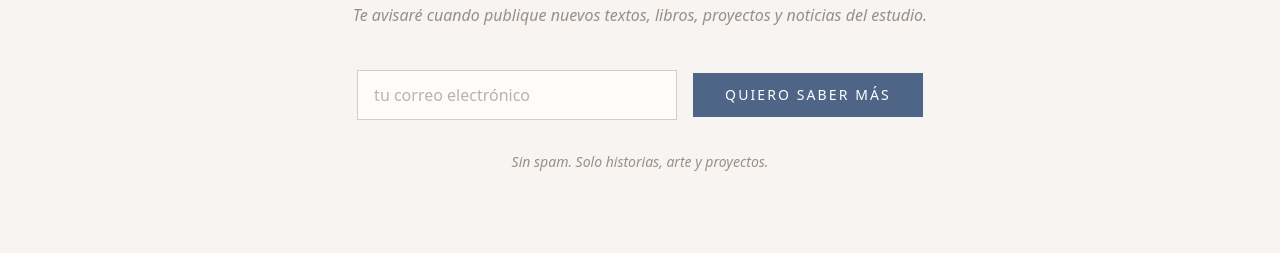
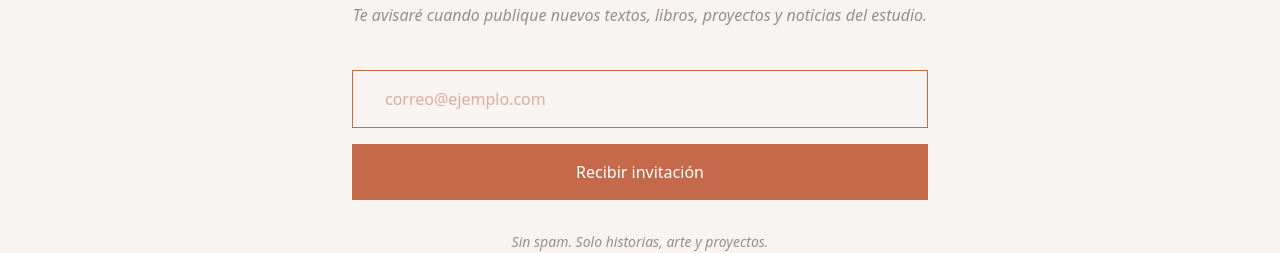
Before and after one commit to dpamely-art/estudio-daniela-pamely, a Next.js app: page /escritura in a window 1280 px wide. Shown: the part 939-1192 px from the top of the page. Built offline with nearby package versions, Linux system fonts and the light colour scheme.

Commit message:
Configura redirección de gracias para escritura

```diff
--- a/app/escritura/page.tsx
+++ b/app/escritura/page.tsx
@@ -156,19 +156,13 @@ export default function Escritura() {
           <form
   action="https://formsubmit.co/dpev.arq@gmail.com"
   method="POST"
-  className="
-    flex
-    flex-col
-    md:flex-row
-    gap-4
-    justify-center
-    items-center
-  "
+  className="flex flex-col gap-4"
 >
+
   <input
     type="hidden"
     name="_subject"
-  value="Nuevo contacto - Puerta Escritura"
+    value="Nueva solicitud de invitación - Escritura"
   />
 
   <input
@@ -179,49 +173,44 @@ export default function Escritura() {
 
   <input
     type="hidden"
+    name="_next"
+    value="https://www.estudiodanielapamely.com/gracias"
+  />
+
+  <input
+    type="hidden"
     name="_template"
     value="table"
   />
 
   <input
-  type="hidden"
-  name="_next"
-  value="https://www.estudiodanielapamely.com/escritura"
-/>
-            <input
     type="email"
     name="email"
-              placeholder="tu correo electrónico"
+    required
+    placeholder="correo@ejemplo.com"
     className="
       w-full
-                md:w-80
-                px-4
-                py-3
       border
-                border-[#d6ccc5]
-                bg-white/70
-                text-[#756a63]
-                focus:outline-none
+      border-[#C46A4A]
+      text-[#C46A4A]
+      px-8
+      py-4
     "
-              required
   />
 
   <button
     type="submit"
     className="
+      w-full
+      bg-[#C46A4A]
+      text-white
       px-8
-                py-3
-                bg-[#4F6588]
-                text-white
-                tracking-[0.15em]
-                uppercase
-                text-sm
-                hover:opacity-80
-                transition
+      py-4
     "
   >
-              Quiero saber más
+    Recibir invitación
   </button>
+
 </form>
 
           <p
```
Lines whose indentation alone changed are shown as unchanged.
